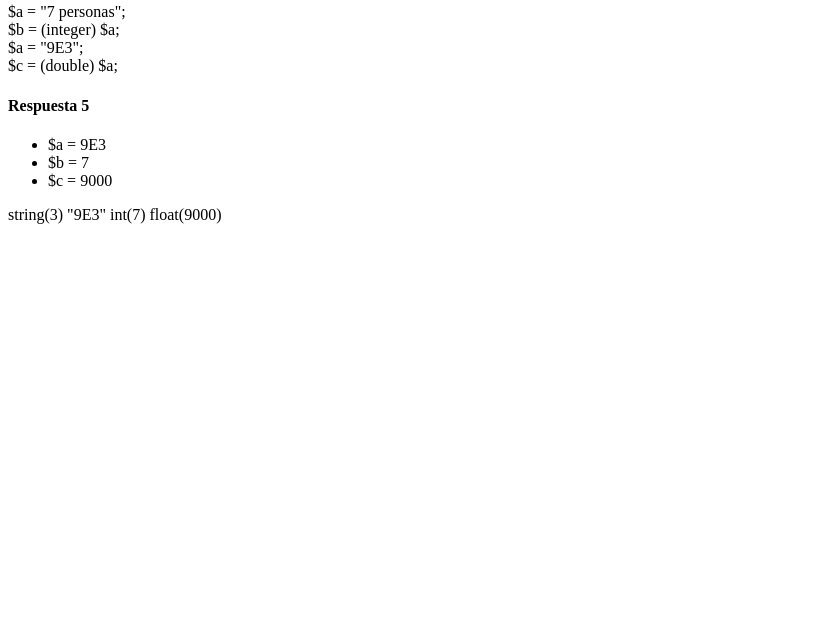
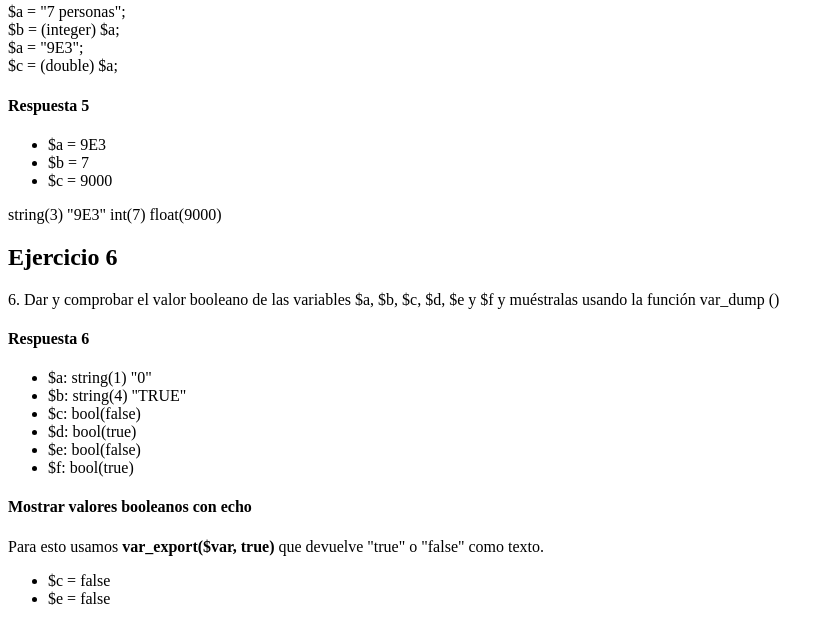
Before and after one commit to berenicelime9-ship-it/tecweb, a PHP site: page / in a window 1280 px wide. Shown: the part 1838-2462 px from the top of the page, without its empty margins (0-834 px from the left). Before the commit the page ends 2062 px from the top, so only its background shows below. Run offline with PHP 8.4, Linux system fonts and the light colour scheme.

Commit message:
Ejercicio 6 creado y visualizado

```diff
--- a/practicas/p05/index.php
+++ b/practicas/p05/index.php
@@ -147,6 +147,37 @@
 
         var_dump($a, $b, $c);
     ?>
+ <h2>Ejercicio 6</h2>
+    <p>6. Dar y comprobar el valor booleano de las variables $a, $b, $c, $d, $e y $f y muéstralas usando la función var_dump (<datos>)  </p>
+
+    <?php
+    unset($a); unset($b); unset ($c);
+    echo '<h4>Respuesta 6</h4>';
+
+    $a = "0";
+    $b = "TRUE";
+    $c = FALSE;
+    $d = ($a OR $b);
+    $e = ($a AND $c);
+    $f = ($a XOR $b);
+
+    echo '<ul>';
+    echo '<li>$a: '; var_dump($a); echo '</li>';
+    echo '<li>$b: '; var_dump($b); echo '</li>';
+    echo '<li>$c: '; var_dump($c); echo '</li>';
+    echo '<li>$d: '; var_dump($d); echo '</li>';
+    echo '<li>$e: '; var_dump($e); echo '</li>';
+    echo '<li>$f: '; var_dump($f); echo '</li>';
+    echo '</ul>';
+
+    echo '<h4>Mostrar valores booleanos con echo</h4>';
+    echo '<p>Para esto usamos <b>var_export($var, true)</b> que devuelve "true" o "false" como texto.</p>';
+
+    echo '<ul>';
+    echo '<li>$c = ' . var_export($c, true) . '</li>';
+    echo '<li>$e = ' . var_export($e, true) . '</li>';
+    echo '</ul>';
+?>
 
 </body>
 </html>
```
